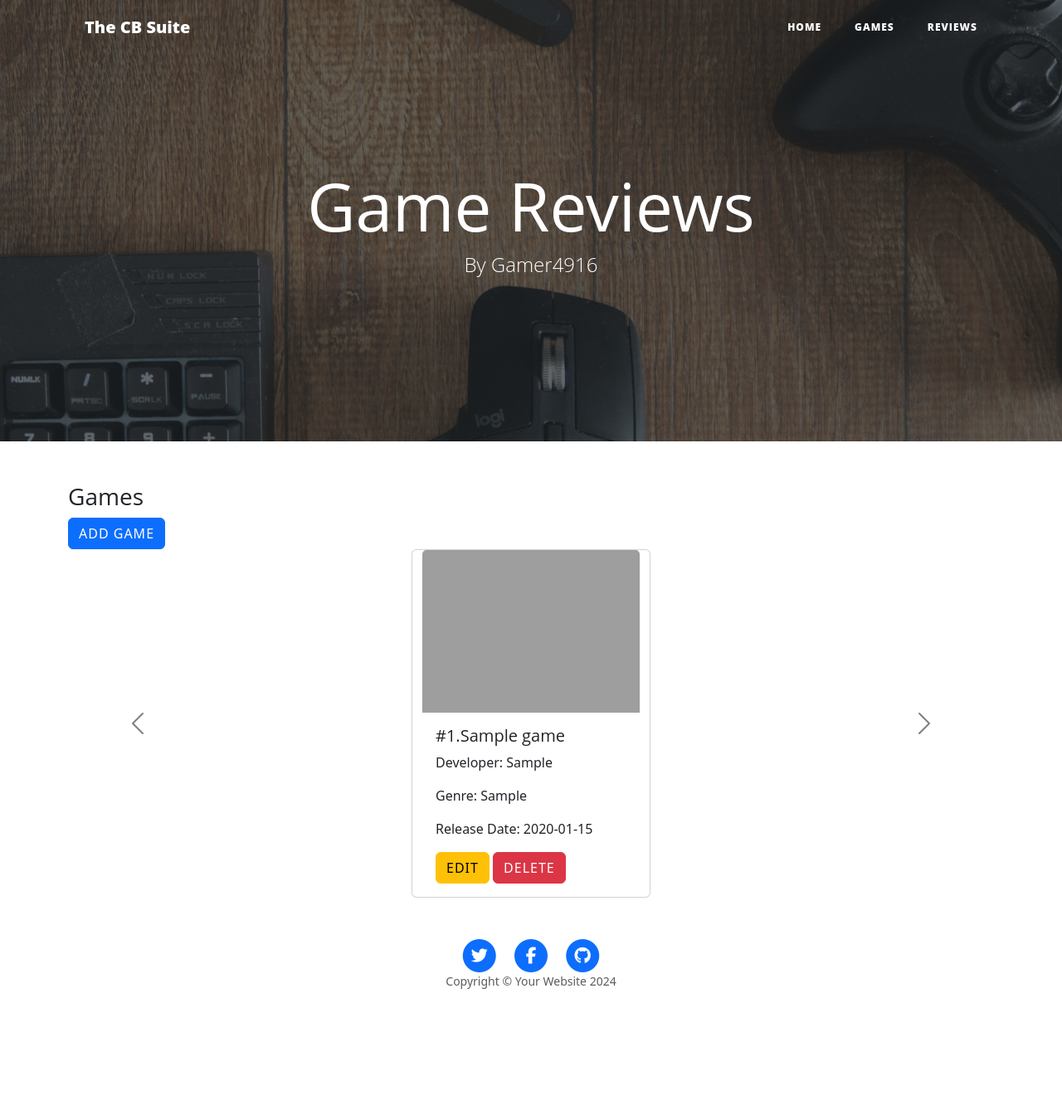
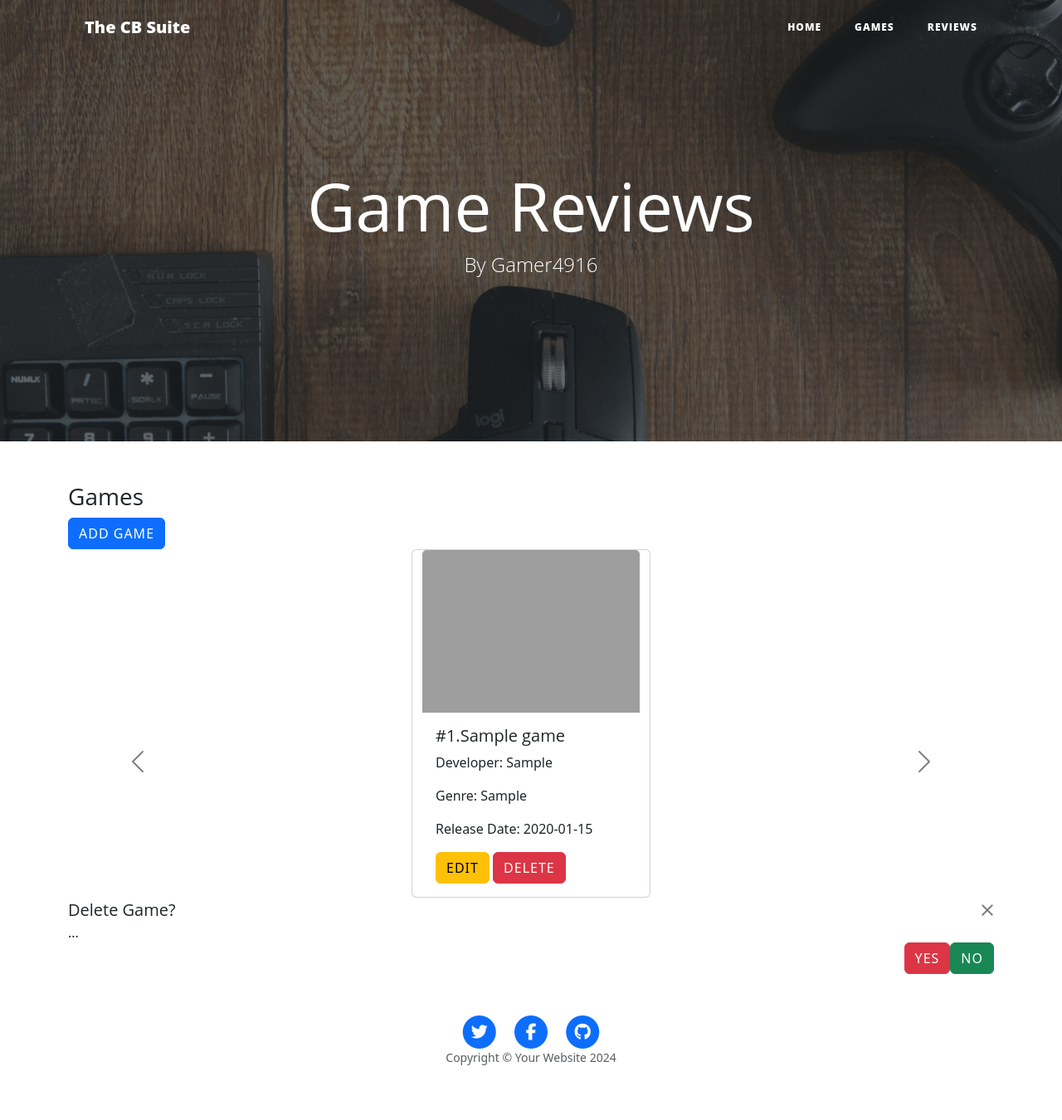
Before and after one commit to Coder4916/The-CB-Suite, a Flask app: page /games in a window 1280 px wide. Shown: the whole page at 83% size. Before the commit the page ends 1192 px from the top, so only its background shows below. Run offline with Flask 3, Linux system fonts and the light colour scheme; tables that the repository leaves empty hold one stand-in row (values such as "Sample post"); some libraries are stand-ins or nearby versions; grey boxes are pictures that could not be loaded.

Commit message:
delete function added to game card. However, bootstrap modal does not work when nested in for loop

```diff
--- a/my_suite/routes.py
+++ b/my_suite/routes.py
@@ -45,5 +45,12 @@ def edit_game(game_id):
         game.game_name = request.form.get("game_name")
         my_database.session.commit()
         return redirect(url_for('games'))
+    return render_template("edit_game.html", game=game)
 
-    return render_template("edit_game.html", game=game)
+
+@my_app.route("/delete_game/<int:game_id>")
+def delete_game(game_id):
+    game = Game.query.get_or_404(game_id)
+    my_database.session.delete(game)
+    my_database.session.commit()
+    return redirect(url_for("games"))
--- a/my_suite/templates/base.html
+++ b/my_suite/templates/base.html
@@ -108,7 +108,6 @@
     <!-- Custom scripts for this template -->
     <script src="{{ url_for('static', filename='js/clean-blog.min.js') }}"></script>
     <script>$("#copyright").text(new Date().getFullYear())</script>
-
 </body>
 
 </html>
--- a/my_suite/templates/games.html
+++ b/my_suite/templates/games.html
@@ -11,7 +11,7 @@
     </div>
 </div>
 
-<div id="carouselExample" class="carousel slide">
+<div id="mycarousel" class="carousel slide">
     <div class="carousel-inner">
         {% for game in games %}
         <div class="carousel-item{% if loop.index == 1 %} active{% endif %}">
@@ -23,20 +23,42 @@
                     <p class="card-text">Genre: {{ game.game_genre }}</p>
                     <p class="card-text">Release Date: {{ game.game_release_date }}</p>
                     <a href="{{ url_for('edit_game', game_id=game.id) }}" class="btn btn-warning">Edit</a>
-                    <a href="#" class="btn btn-danger">Delete</a>
+                    <button id="deletebutton" type="button" class="btn btn-danger" data-bs-toggle="modal" data-bs-target="#modal">Delete</button>
+                </div>
+            </div>
+
+            <!-- Modal -->
+            <div id="modal" tabindex="-1" aria-labelledby="mymodalLabel" aria-hidden="true">
+                <div class="modal-dialog">
+                    <div class="modal-content">
+                        <div class="modal-header">
+                            <h1 class="modal-title fs-5" id="mymodalLabel">Delete Game?</h1>
+                            <button type="button" class="btn-close" data-bs-dismiss="modal" aria-label="Close"></button>
+                        </div>
+                        <div class="modal-body">
+                            ...
+                        </div>
+                        <div class="modal-footer">
+                            <button type="button" class="btn btn-danger" data-bs-dismiss="modal">Yes</button>
+                            <button type="button" class="btn btn-success">No</button>
+                        </div>
+                    </div>
                 </div>
             </div>
         </div>
         {% endfor %}
     </div>
-    <button class="carousel-control-prev carousel-dark" type="button" data-bs-target="#carouselExample" data-bs-slide="prev">
+    <button class="carousel-control-prev carousel-dark" type="button" data-bs-target="#carouselExample"
+        data-bs-slide="prev">
         <span class="carousel-control-prev-icon" aria-hidden="true"></span>
         <span class="visually-hidden">Previous</span>
     </button>
-    <button class="carousel-control-next carousel-dark" type="button" data-bs-target="#carouselExample" data-bs-slide="next">
+    <button class="carousel-control-next carousel-dark" type="button" data-bs-target="#carouselExample"
+        data-bs-slide="next">
         <span class="carousel-control-next-icon" aria-hidden="true"></span>
         <span class="visually-hidden">Next</span>
     </button>
 </div>
 
+
 {% endblock %}
```
